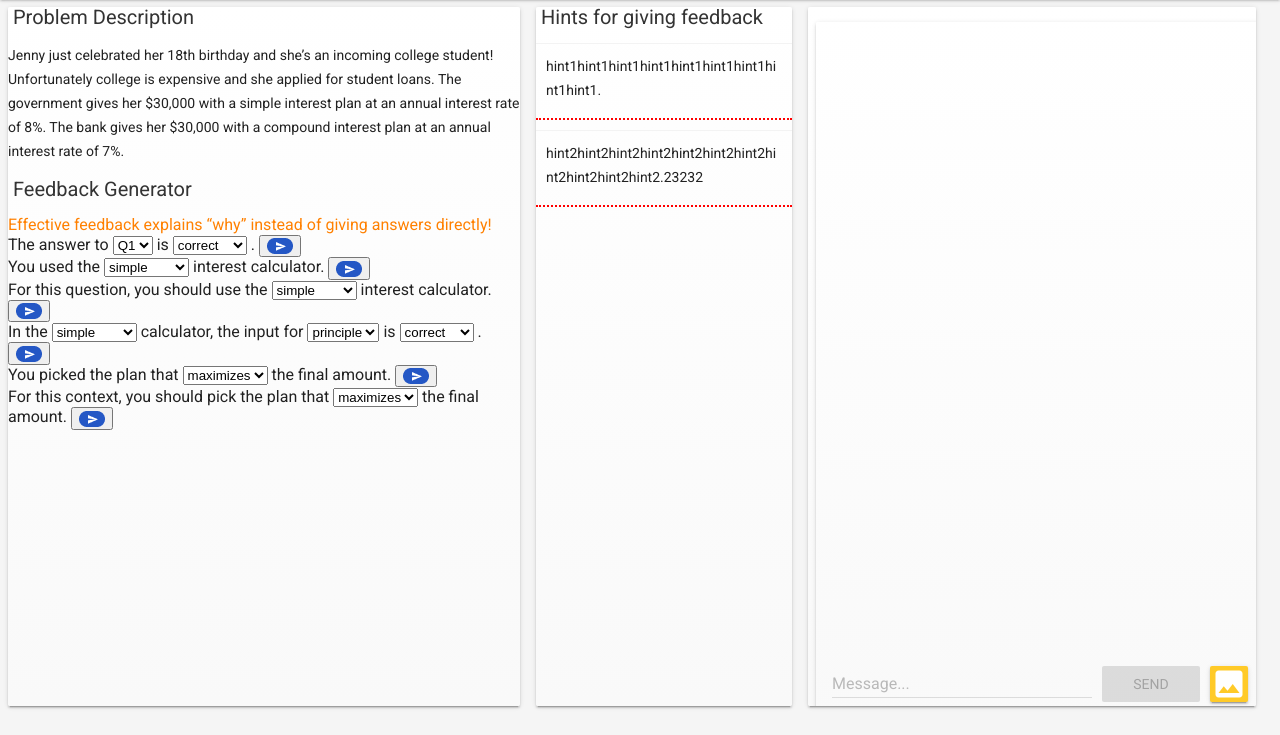
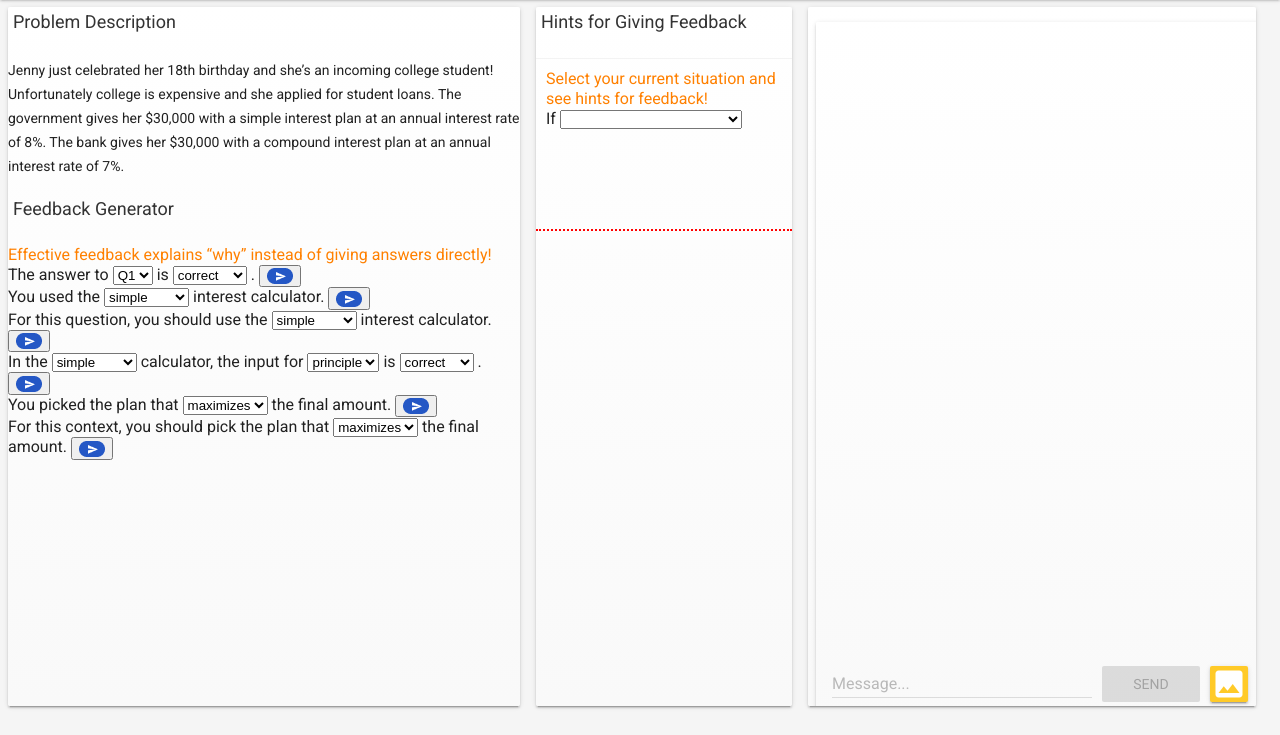
Before and after one commit to dandylion99/TOL-Project2, a website built with webpack: page public/tutor.html in a window 1280 px wide. Shown: the part 65-800 px from the top of the page. Built offline with nearby package versions, Linux system fonts and the light colour scheme; some packages are replaced by stand-ins of ours; no server answers; the database is empty.

Commit message:
Update regular hint area

```diff
--- a/public/styles/main.css
+++ b/public/styles/main.css
@@ -99,10 +99,10 @@ main, #messages-card {
 }
 
 .header{
-  font-size: 20px;
+  font-size: 18px;
   line-height: 20px;
-  padding-right: 5px;
-  padding-left: 5px;
+  height: 25px;
+  padding: 5px;
   color: #333333;
 }
 
@@ -112,8 +112,8 @@ main, #messages-card {
 }
 
 .prob-text {
-  font-size: 15px;
-  line-height: 18px;
+  font-size: 13px;
+  line-height: 20px;
   padding-right: 5px;
   padding-left: 5px;
 }
--- a/public/tutor.html
+++ b/public/tutor.html
@@ -191,6 +191,24 @@
     }, false);
   }
 
+  function changeHint(){
+    var h = document.getElementById("situation-hint");
+    var sel =  document.getElementById("select-situation");
+    var i = sel.selectedIndex;
+    var v = sel[i].value;
+    if (v=="pause"){
+      str = 'You can offer to answer questions by asking “do you have any questions”.';
+      h.innerText = str;
+    }else if (v=="ask"){
+      str = 'Let’s guide your tutee to figure out the answer.';
+      h.innerText = str;
+    }else if (v=="screenshot"){
+      str = "Feel free to use the feedback generator to quickly give feedback. If you want to explain more, you can type freely in the text box.";
+      h.innerText = str;
+    }
+
+  }
+
 
   </script>
 
@@ -330,13 +348,22 @@
     </div>
 
     <div id="hint-container" class="mdl-card mdl-shadow--2dp mdl-cell mdl-cell--12-col mdl-cell--6-col-tablet mdl-cell--6-col-desktop" style="width: 20%; height: 95%; float:left; display:inline">
-      <p class="header">Hints for giving feedback</p>
+      <p class="header">Hints for Giving Feedback</p>
       <div class="hint-card">
-        <p>hint1hint1hint1hint1hint1hint1hint1hint1hint1.</p>
-      </div>
+        <div>
+          <div class="feedback-hint">Select your current situation and see hints for feedback!</div>
+          If <select id="select-situation" onchange="changeHint();">
+            <option selected="selected" disabled="disabled"  style='display: none' value=''></option>
+            <option value="pause">tutee pauses too long</option>
+            <option value="ask">tutee asks a question</option>
+            <option value="screenshot">tutee submits a screenshot</option>
+          </select>
 
-      <div class="hint-card">
-        <p>hint2hint2hint2hint2hint2hint2hint2hint2hint2hint2hint2.23232</p>
+          <div id="situation-hint" style="height:100px" class="prob-text">
+
+          </div>
+
+        </div>
       </div>
 
     </div>
```
Also changed, not shown: public/tutee.html (+9 -8 lines), 1 other file.
